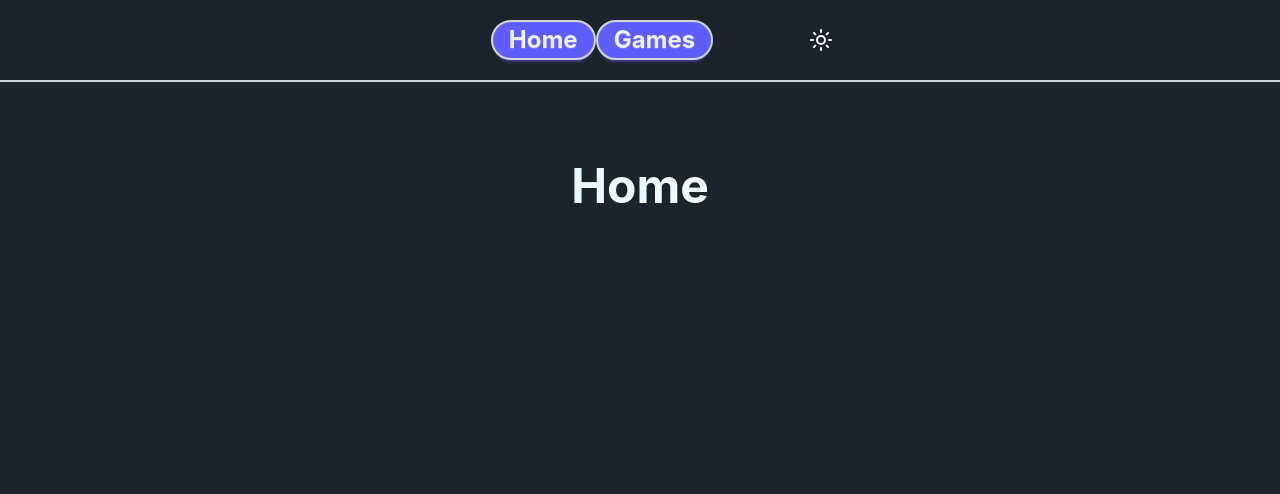
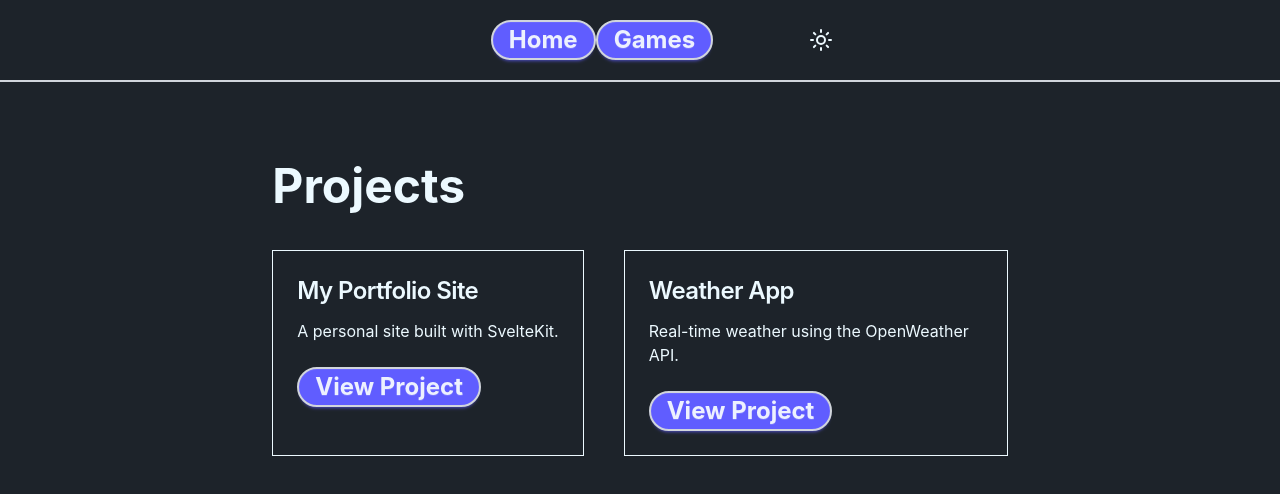
Before and after one commit to Tyler45Rogers/Web-Game, a SvelteKit app in the folder webApp/: page / in a window 1280 px wide. Shown: the top 494 px of the page. Built offline with nearby package versions, Linux system fonts and the light colour scheme.

Commit message:
working on making the actual portfolio site (slight change for the game to make things pixelated)

```diff
--- /dev/null
+++ b/webApp/src/lib/components/ProjectCard.svelte
@@ -0,0 +1,26 @@
+<script>
+    import ProjectModal from './ProjectModal.svelte';
+
+    let { title, description, details, screenshot } = $props();
+    let viewProject = $state(false);
+</script>
+
+<div class="bg-neutral-primary-soft block max-w-sm p-6 border border-default rounded-base shadow-xs">
+    <h5 class="mb-3 text-2xl font-semibold tracking-tight text-heading leading-8">{title}</h5>
+    <p class="text-body mb-6">{description}</p>
+    <button
+        class="btn btn-primary border-2 border-gray-300 font-bold text-2xl rounded-full"
+        onclick={() => viewProject = true}
+    >
+        View Project
+    </button>
+</div>
+
+{#if viewProject}
+    <ProjectModal
+        {title}
+        {details}
+        {screenshot}
+        onclose={() => viewProject = false}
+    />
+{/if}
--- /dev/null
+++ b/webApp/src/lib/components/ProjectModal.svelte
@@ -0,0 +1,40 @@
+<script>
+    let { title, details, screenshot, onclose } = $props();
+
+    function handleBackdropClick(e) {
+        if (e.target === e.currentTarget) onclose();
+    }
+
+    function handleKeydown(e) {
+        if (e.key === 'Escape') onclose();
+    }
+</script>
+
+<dialog
+    open
+    class="fixed inset-0 bg-black/50 z-50 flex items-center justify-center p-4 m-0 w-full h-full max-w-full max-h-full"
+    onclick={handleBackdropClick}
+    onkeydown={handleKeydown}
+    aria-label={title}
+>
+    <div class="bg-white rounded-xl shadow-xl max-w-2xl w-full max-h-[90vh] overflow-y-auto">
+        <div class="flex items-center justify-between p-6 border-b border-gray-200">
+            <h2 class="text-2xl font-bold">{title}</h2>
+            <button
+                onclick={onclose}
+                class="text-gray-400 hover:text-gray-600 text-3xl leading-none"
+                aria-label="Close modal"
+            >
+                &times;
+            </button>
+        </div>
+
+        {#if screenshot}
+            <img src={screenshot} alt="{title} screenshot" class="w-full object-cover" />
+        {/if}
+
+        <div class="p-6">
+            <p class="text-gray-700 leading-relaxed">{details}</p>
+        </div>
+    </div>
+</dialog>
--- /dev/null
+++ b/webApp/src/lib/projects/projects.js
@@ -0,0 +1,16 @@
+
+    //Holds all the projects shown on the site
+    export const projects = [
+        {
+            title: 'My Portfolio Site',
+            description: 'A personal site built with SvelteKit.',
+            details: 'Full detailed description here — tech stack, challenges, outcomes...',
+            screenshot: '/images/portfolio-screenshot.png'
+        },
+        {
+            title: 'Weather App',
+            description: 'Real-time weather using the OpenWeather API.',
+            details: 'Detailed breakdown of the project...',
+            screenshot: '/images/weather-screenshot.png'
+        }
+    ];
--- a/webApp/src/routes/+page.svelte
+++ b/webApp/src/routes/+page.svelte
@@ -1,12 +1,22 @@
 <script>
-
+    import ProjectCard from '$lib/components/ProjectCard.svelte';
+    import { projects } from '$lib/projects/projects.js';
 </script>
 
 <section>
 
     <div class="flex flex-col justify-items-center mx-auto">
-        <p class="text-5xl font-bold mt-20"> Home </p>
-
+        <p class="text-5xl font-bold mt-20"> Projects </p>
     </div>
 
+    <div class = "flex flex-grid justify-items-center mx-auto mb-10 mt-10 gap-10">
+        {#each projects as project}
+        <ProjectCard
+            title={project.title}
+            description={project.description}
+            details={project.details}
+            screenshot={project.screenshot}
+        />
+        {/each}
+    </div>
 </section>
```
Also changed, not shown: webApp/src/lib/games/planets.js.
